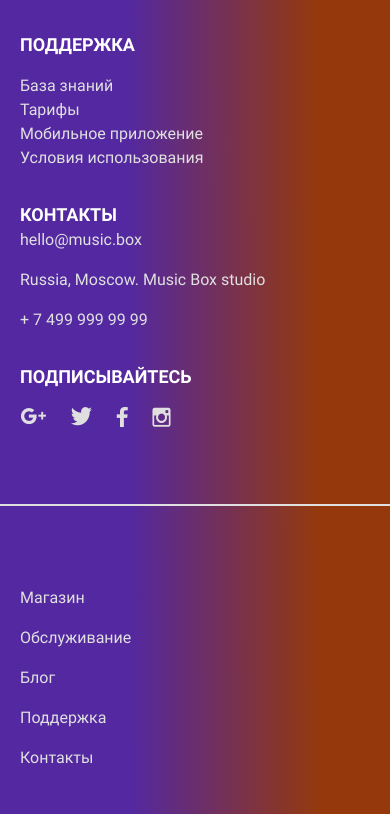
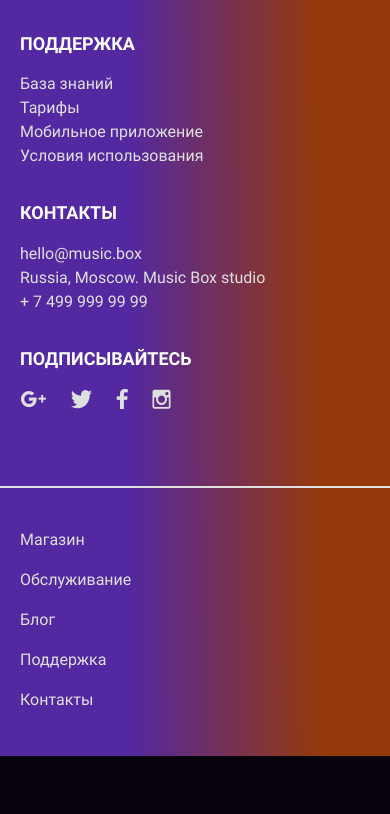
Before and after one commit to olekhova/layout-designer-project-lvl2, a website: page src/artist.html in a window 390 px wide. Shown: the part 3710-4524 px from the top of the page. After the commit the page ends 4466 px from the top, so only its background shows below. Drawn offline with Linux system fonts and the light colour scheme.

Commit message:
pp footer mobile

```diff
--- a/src/artist.html
+++ b/src/artist.html
@@ -351,8 +351,8 @@
       </div>
     </section>
   </main>
-  <footer class="bg-gradient pt-3 pb-2 gray">
-    <nav class="container row align-items-start jc-start footer-menu">
+  <footer class="bg-gradient gray">
+    <nav class="container row align-items-start pt-61 pb-46 footer-menu">
       <div class="footer-menu-item">
         <h2 class="h4">О нас</h2>
         <ul class="list-style-none p-0 tz-1">
@@ -370,7 +370,7 @@
           </li>
         </ul>
       </div>
-      <div class="footer-menu-item ml-167">
+      <div class="footer-menu-item">
         <h2 class="h4">Поддержка</h2>
         <ul class="list-style-none p-0 tz-1">
           <li>
@@ -387,19 +387,19 @@
           </li>
         </ul>
       </div>
-      <div class="footer-menu-item ml-126">
+      <div class="footer-menu-item">
         <h2 class="h4">Контакты</h2>
-        <div class="tz-1">
+        <div class="tz-1 mt-15 item-contacts">
           <a href="" class="gray">hello@music.box</a>
-          <p>
+          <p class="mt-0 mb-0">
             Russia, Moscow. Music Box studio
           </p>
           <a href="" class="gray">+ 7 499 999 99 99</a>
         </div>
       </div>
-      <div class="footer-menu-item ml-64">
+      <div class="footer-menu-item">
         <h2 class="h4">Подписывайтесь</h2>
-        <div class="row jc-start mt-20">
+        <div class="row jc-start mt-20 item-contacts">
           <a href="" class="mr-24"><img src="./images/Google+.png" alt="Google"></a>
           <a href="" class="mr-24"><img src="./images/Twitter.png" alt="Twitter"></a>
           <a href="" class="mr-24"><img src="./images/Facebook.png" alt="Facebook"></a>
@@ -407,8 +407,8 @@
         </div>
       </div>
     </nav>
-    <hr class="border-gray mt-74">
-    <div class="container row jc-start mt-40 tz-1 footer-links">
+    <hr class="border-gray">
+    <div class="container row jc-start pt-32 pb-40 tz-1 footer-links">
       <a href="" class="gray">Магазин</a>
       <a href="" class="ml-15 gray">Обслуживание</a>
       <a href="" class="ml-15 gray">Блог</a>
--- a/src/scss/_media.scss
+++ b/src/scss/_media.scss
@@ -204,6 +204,7 @@
       margin-left: 0;
 
       ul {
+        margin-top: 15px;
         margin-bottom: 0;
       }
 
@@ -211,6 +212,10 @@
         vertical-align: middle;
       }
     }
+  }
+
+  .item-contacts {
+    margin-top: 16px;
   }
 
   .footer-links {
```
Also changed, not shown: src/index.html (+2 -2 lines), src/css/app.css, 1 other file.
